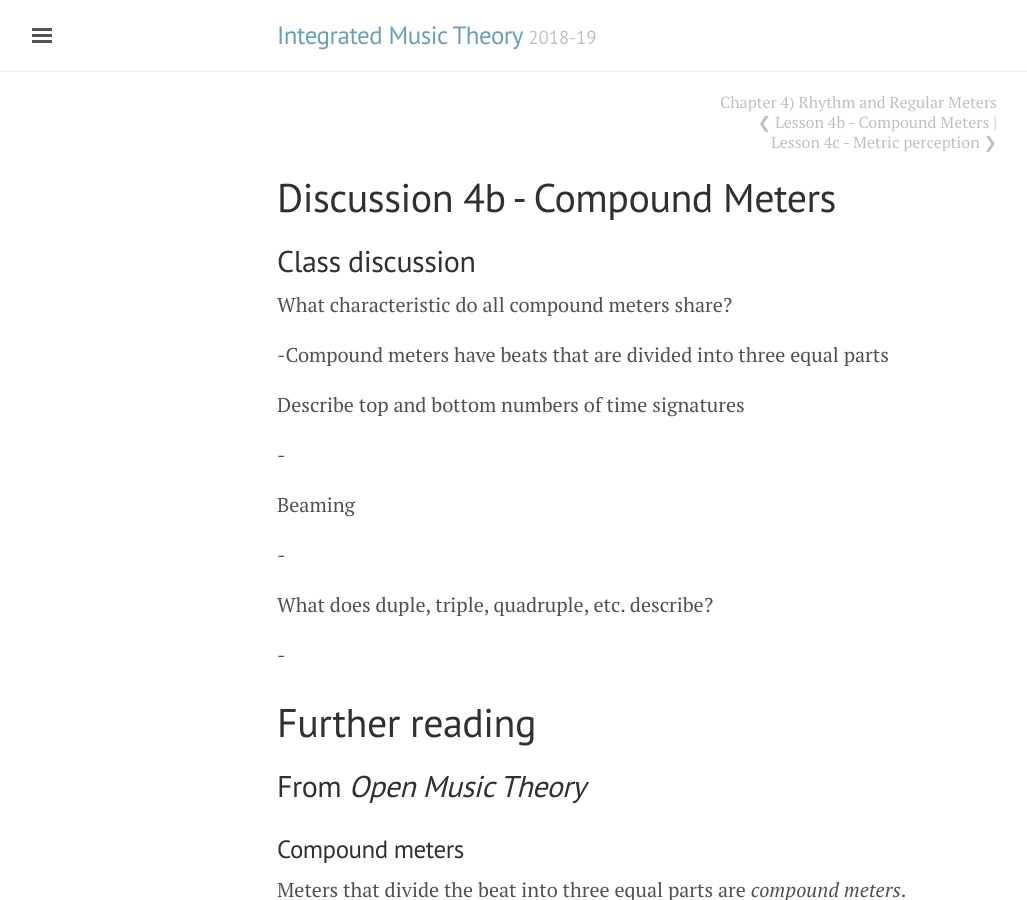
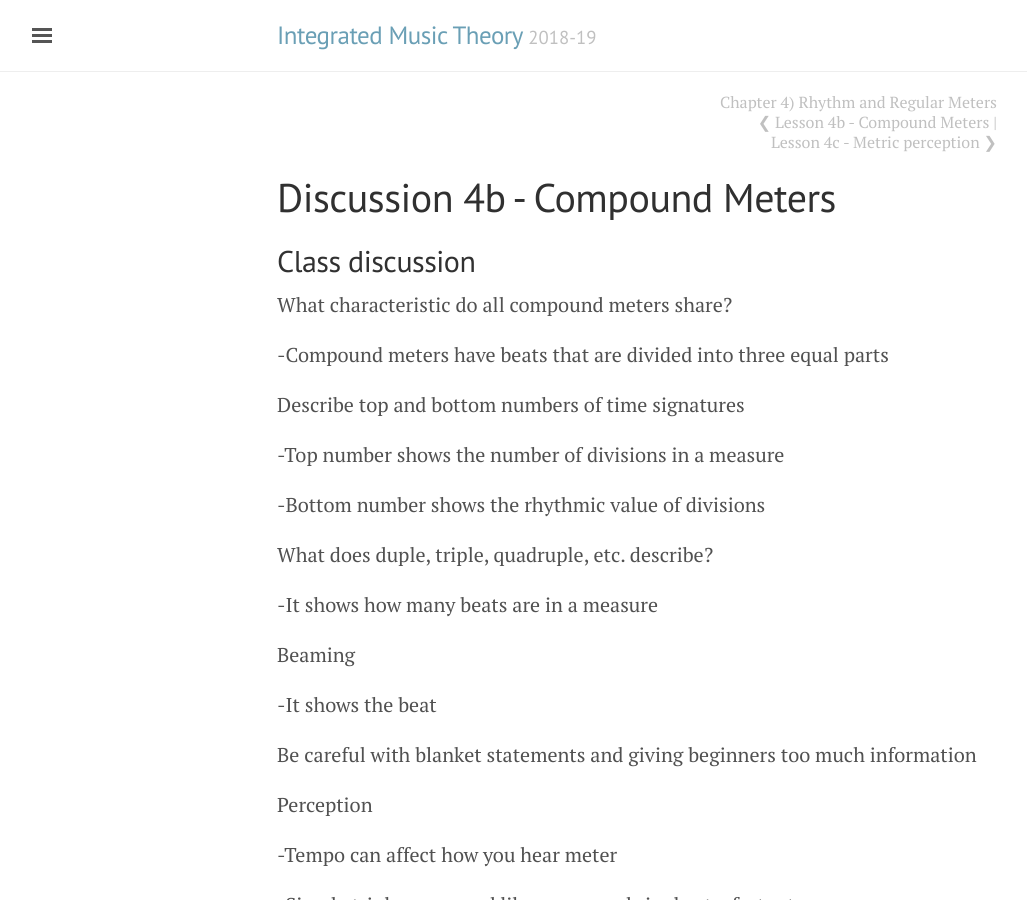
Before and after one commit to intmus/inttheory19-20, a Jekyll site: the page built from _04-intro-rhythm/b2-compoundmeter.md, in a window 1280 px wide and 900 px high. Shown: the whole window, without its empty margins (3-1030 px from the left). Built offline with Jekyll 4.4.1, drawn with Linux system fonts in a browser that asks for light colours; some of the changed text lies outside the part shown.

Commit message:
Update b2-compoundmeter.md

```diff
--- a/_04-intro-rhythm/b2-compoundmeter.md
+++ b/_04-intro-rhythm/b2-compoundmeter.md
@@ -11,15 +11,25 @@ What characteristic do all compound meters share?
 
 Describe top and bottom numbers of time signatures
 
--
+-Top number shows the number of divisions in a measure
+
+-Bottom number shows the rhythmic value of divisions
+
+What does duple, triple, quadruple, etc. describe?
+
+-It shows how many beats are in a measure
 
 Beaming
 
--
+-It shows the beat
 
-What does duple, triple, quadruple, etc. describe?
+Be careful with blanket statements and giving beginners too much information
 
--
+Perception
+
+-Tempo can affect how you hear meter
+
+-Simple triple can sound like compound single at a faster tempo
 
 # Further reading
 
```
